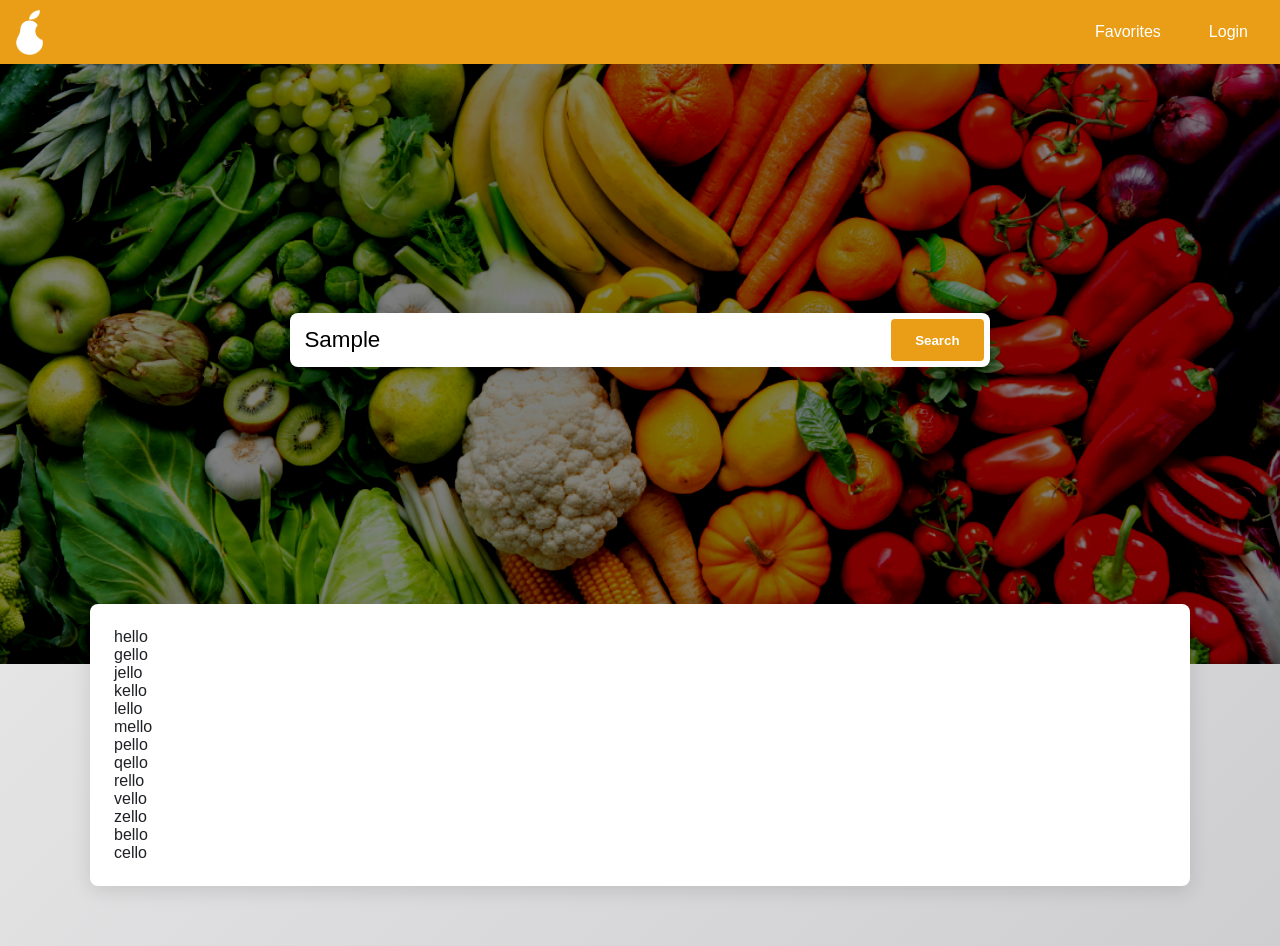
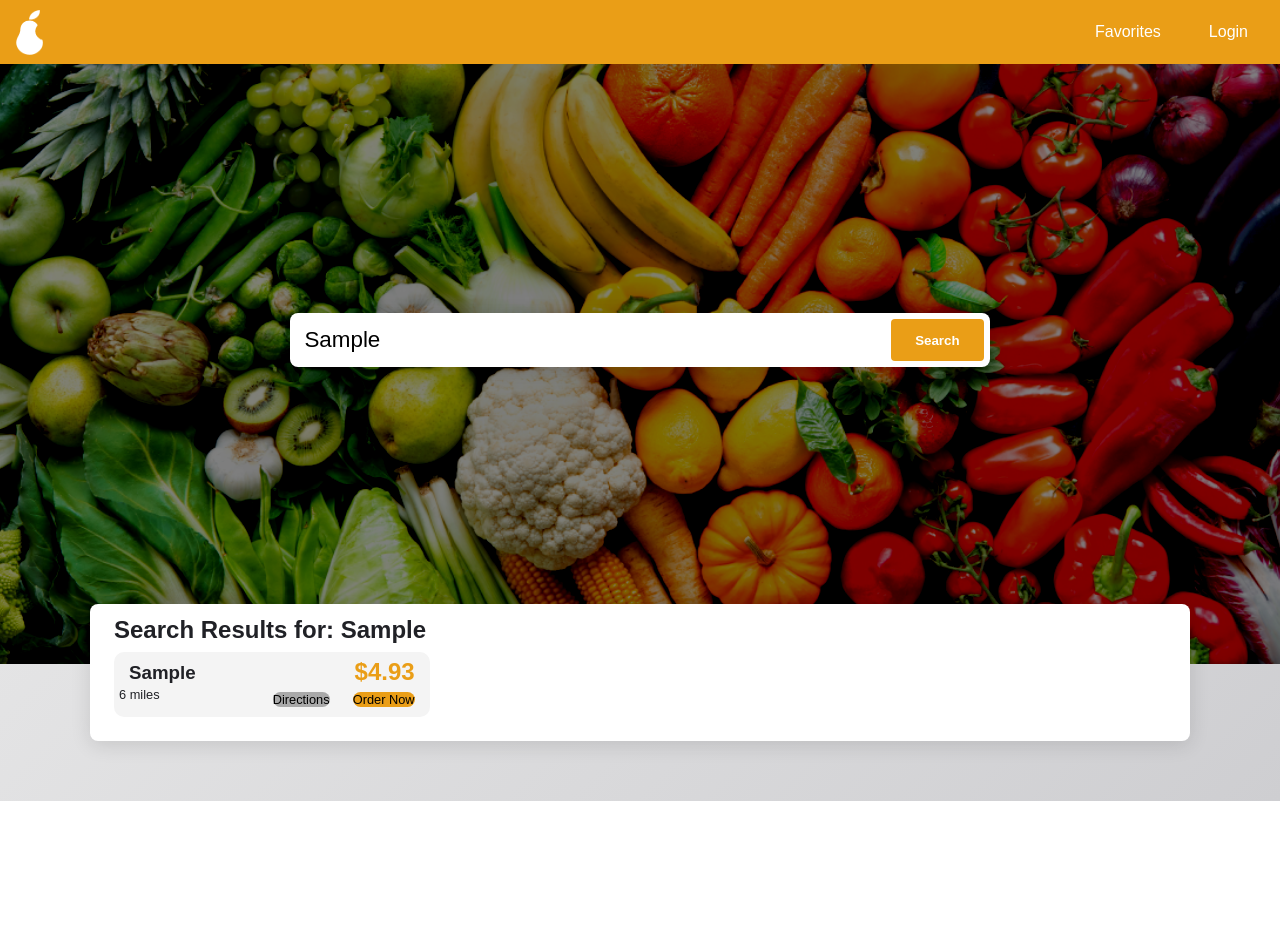
Before and after one commit to Vladimir-Herdman/gruszka, a Next.js app: page / in a window 1280 px wide. Both pictures are taken after typing "Sample" into the empty fields and a click on the button "Search". After the commit the page ends 801 px from the top, so only its background shows below. Built offline with nearby package versions, Linux system fonts and the light colour scheme.

Commit message:
Added Search result for section and boxes for results display

```diff
--- a/src/app/globals.css
+++ b/src/app/globals.css
@@ -8,6 +8,7 @@
   --shadow-large: 0 6px 30px rgba(0, 0, 0, 0.2);
   --border-radius: 8px;
 
+  overscroll-behavior-y: none;
 }
 
 html,
--- a/src/app/page.module.css
+++ b/src/app/page.module.css
@@ -1,6 +1,4 @@
-
 /* ----------TOP BAR---------- */
-
 .topBar {
   display: flex;
   align-items: center;
@@ -60,12 +58,11 @@
   background-size: 27px 45px;
   background-repeat: no-repeat;
   background-position: bottom;
-  animation: fillLogo 0.9s ease-in forwards;
+  animation: fillLogo 1.2s ease-in forwards;
   overflow: hidden;
 }
 
 /* ----------SEARCH SECTION---------- */
-
 .searchSection {
   position: relative;
   margin-top: 4rem;
@@ -135,7 +132,6 @@
 }
 
 /* ----------RESULTS SECTION---------- */
-
 .resultsSection {
   display: flex;
   flex-direction: column;
@@ -151,16 +147,86 @@
   border-radius: var(--border-radius);
   box-shadow: var(--shadow-medium);
   padding: 24px;
+  padding-top: 48px;
   width: 100%;
   max-width: 1100px;
   height: auto;
   margin: 20px auto;
   transition: all 0.3s ease;
+  position: relative;
+
+  display: flex;
+  flex-direction: row;
+  gap: 3%;
+  row-gap: 30px;
+  flex-wrap: wrap;
+}
+
+.result {
+  padding: 10;
+  width: 30%;
+  height: fit-content;
+  display: flex;
+  flex-direction: column;
+  gap: 5px;
+  border-radius: 10px;
+  background-color: #f4f4f4;
+  opacity: 0;
+  transition: opacity ease 1.5s;
+  position: relative;
+  padding-bottom: 15px;
+}
+
+.resultStoreName {
+  position: absolute;
+  top: 10px;
+  left: 15px;
+}
+
+.resultDistance {
+  position: static;
+  font-size: 0.8rem;
+  margin-top: 35px;
+  margin-left: 5px;
+}
+
+.resultPrice {
+  position: absolute;
+  top: 6px;
+  right: 15px;
+  color: var(--primary-color);
+}
+
+.resultRoundButton {
+  position: absolute;
+  bottom: 10px;
+  right: 100px;
+  font-size: 0.8rem;
+  padding: 5 10 5 10;
+  border-radius: 20px;
+  border: none;
+  cursor: pointer;
+  transition: all 0.4s ease;
+}
+.resultRoundButton:hover {
+  filter: brightness(108%);
+}
+
+.searchTerm {
+  opacity: 0;
+  position: absolute;
+  top: 12px;
+  transition: opacity ease 1.5s;
+}
+
+.show {
+  opacity: 1;
 }
 
 /* ----------KEYFRAMES---------- */
-
 @keyframes fillLogo {
   from { height: 0%; }
   to { height: 100%; }
 }
+
+/* TODO: Add media queries to change based on screen size flex box for results to columns. Maybe change some other stuff too */
--- a/src/app/page.tsx
+++ b/src/app/page.tsx
@@ -1,9 +1,60 @@
+"use client";
+
+import { useEffect, useState } from "react";
 import styles from "./page.module.css";
 
 export default function Home() {
+  const [results, setResults] = useState<Result[]>([]);
+  const [search, setSearch] = useState("");
+
+  const handleSearch = (text: string) => {
+    if (text === "") {return;}
+    setSearch(text);
+
+    //TODO:
+    //update once we have some API form to return data, so call API here to
+    //get results array instead of just a single test result here
+    const tempResult: Result = {
+      storeName: text,
+      loc: { lat: parseFloat((Math.random() * 90).toFixed(3)), long: parseFloat((Math.random() * 180).toFixed(3)) },
+      distance: parseFloat((Math.random() * 14).toFixed(0)),
+      price: parseFloat((Math.random() * 20).toFixed(2)),
+    };
+    let currentResults;//[...results.slice(), tempResult];
+    if (results[results.length - 1]?.storeName === tempResult.storeName) {
+      currentResults = [...results.slice(), tempResult];
+    } else {
+      currentResults = [tempResult];
+    }
+
+    //TODO: Insert better sorting based off customer choices with price and distance equations
+    console.log(tempResult);
+    currentResults.sort((a, b) => (a.distance || 0) - (b.distance || 0))
+    setResults(currentResults);
+  };
+
   return (
     <>
-      {/* ----------TOP BAR---------- */}
+      <TopBar />
+
+      {/* ----------SEARCH SECTION---------- */}
+      <div className={styles.searchSection}>
+        <div className={styles.backgroundImage}></div>
+        <div className={styles.searchContainer}>
+            <SearchBar onSearchTextEntered={handleSearch} />
+        </div>
+      </div>
+
+      {/* ----------RESULTS SECTION---------- */}
+      <div className={styles.resultsSection}>
+        <ResultContainerProps results={results} search={search} />
+      </div>
+    </>
+  );
+}
+
+function TopBar() {
+  return (
     <div className={styles.topBar}>
       <div className={styles.logoWrapper}>
         <div className={styles.logoBase}></div>
@@ -15,43 +66,97 @@ export default function Home() {
         <li><a href="#">Login</a></li>
       </ul>
     </div>
+  );
+}
 
-      {/* ----------SEARCH SECTION---------- */}
-      <div className={styles.searchSection}>
-        <div className={styles.backgroundImage}></div>
-        <div className={styles.searchContainer}>
+type SearchBarProps = {
+  onSearchTextEntered: (val: string) => void;
+};
+
+function SearchBar({onSearchTextEntered}: SearchBarProps) {
+  const [inputValue, setInputValue] = useState("");
+
+  return (
     <div className={styles.searchBox}>
       <input
         type="text"
         placeholder="Search for produce..."
         className={styles.searchInput}
+        onKeyDown={(e) => e.key === "Enter" && onSearchTextEntered(inputValue)}
+        onChange={(e) => setInputValue(e.target.value)}
       />
-            <button className={styles.searchButton}>Search</button>
+      <button className={styles.searchButton} onClick={() => onSearchTextEntered(inputValue)}>Search</button>
     </div>
+  );
+}
+
+type Result = {
+  storeName: string;
+  loc: {lat: number, long: number};
+  price?: number;
+  distance?: number;
+  websiteURL?: string;
+};
+type ResultProps = {
+  result: Result;
+  className: string;
+}
+
+type ResultContainerProps = {
+  results: Result[];
+  search: string;
+};
+
+function ResultContainerProps({results, search}: ResultContainerProps) {
+  const [showHeading, setShowHeading] = useState(false);
+
+  useEffect(() => { if (search !== "") {setShowHeading(true);}}, [search]);
+
+  return (
+    <>
+      <div className={styles.resultsContainer}>
+        <h2 className={styles.searchTerm + " " + (showHeading ? styles.show : "")}>Search Results for: {search}</h2>
+        {
+          results.map((result, index) =>
+            <Result result={result} key={index} className={showHeading ? styles.show : ""} />
+          )
+        }
       </div>
-      </div>
-
-      {/* ----------RESULTS SECTION---------- */}
-      <div className={styles.resultsSection}>
-        <div className={styles.resultsContainer}>
-          hello<br/>
-          gello<br/>
-          jello<br/>
-          kello<br/>
-          lello<br/>
-          mello<br/>
-          pello<br/>
-          qello<br/>
-          rello<br/>
-          vello<br/>
-          zello<br/>
-          bello<br/>
-          cello<br/>
-        </div>
-      </div>
-
-
-
     </>
   );
 }
+
+function Result({result, className}: ResultProps) {
+  //TODO: insert functionality here for Directions and OrderNow clicks such as map and opening website for store
+  function onDirectionsClicked() {
+    console.log(`Directions button clicked for storeName:${result.storeName} with price:${result.price}`);
+  }
+  function onOrderNowClicked() {
+    console.log(`Order now button clicked for storeName:${result.storeName} with price:${result.price}`);
+  }
+
+  if (result.distance && result.distance === 0) {result.distance = undefined;}
+
+  return (
+    <div className={styles.result + " " + className}>
+      <h3 className={styles.resultStoreName}>{result.storeName}</h3>
+      <p
+        className={styles.resultDistance}
+        style={result.distance ? {} : {opacity:0}}
+      >
+        {result.distance ? result.distance + " miles" : "NULL"}
+      </p>
+      {result.price && <h2 className={styles.resultPrice}>${result.price}</h2>}
+      <button
+        className={styles.resultRoundButton}
+        style={{backgroundColor:'darkgray'}}
+        onClick={onDirectionsClicked}>Directions
+      </button>
+      <button
+        className={styles.resultRoundButton}
+        style={{right:15, backgroundColor:'var(--primary-color)'}}
+        onClick={onOrderNowClicked}>Order Now
+      </button>
+    </div>
+  );
+}
```
Lines whose indentation alone changed are shown as unchanged.
